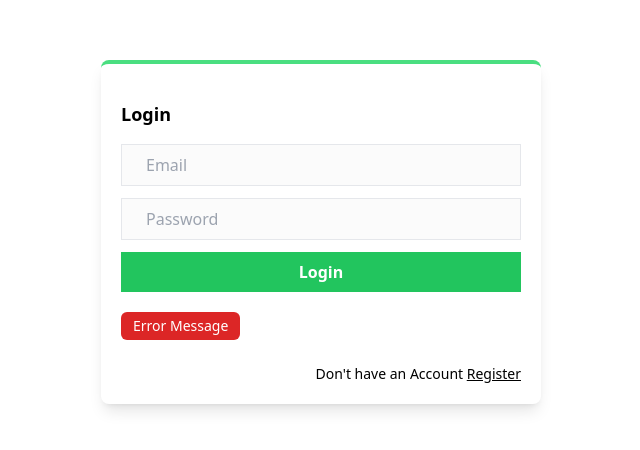
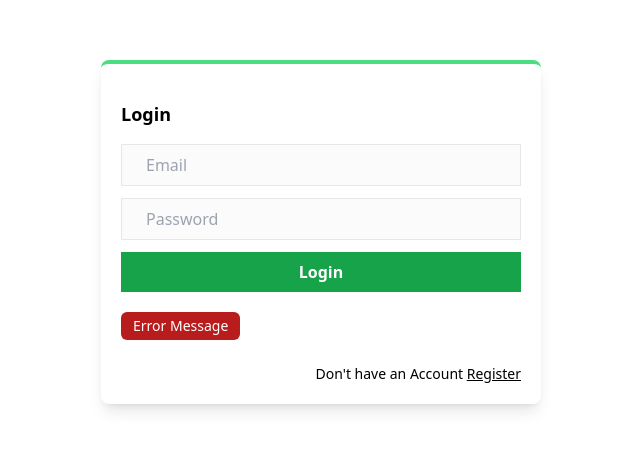
Before and after one commit to Rajnandini3847/Authentication, a Next.js app: page / in a window 1280 px wide. Shown: the part 168-618 px from the top of the page, without its empty margins (319-959 px from the left). Built offline with nearby package versions, Linux system fonts and the light colour scheme.

Commit message:
Updates in UI

```diff
--- a/src/components/LoginForm.jsx
+++ b/src/components/LoginForm.jsx
@@ -7,8 +7,8 @@ export default function LoginForm () {
                 <form className="flex flex-col gap-3">
                     <input type="text" placeholder="Email"/>
                     <input type="Password" placeholder="Password"/>
-                    <button className="bg-green-500 font-bold text-white cursor-pointer px-6 py-2">Login</button>
-                    <div className="bg-red-600 text-white w-fit text-sm rounded-md px-3 py-1 mt-2 ">Error Message</div>
+                    <button className="bg-green-600 font-bold text-white cursor-pointer px-6 py-2">Login</button>
+                    <div className="bg-red-700 text-white w-fit text-sm rounded-md px-3 py-1 mt-2 ">Error Message</div>
                     <Link className="text-sm text-right mt-3 " href={'/register'}>Don't have an Account <span className="underline">Register</span></Link>
                 </form>
             </div>
--- a/src/components/RegisterForm.jsx
+++ b/src/components/RegisterForm.jsx
@@ -8,7 +8,7 @@ export default function RegisterForm (){
                     <input type="text" placeholder="Full name"></input>
                     <input type="text" placeholder="Email"></input>
                     <input type="Password" placeholder="Password"></input>
-                    <button className="bg-green-600 cursor-pointer text-white py-2 px-6">Register</button>
+                    <button className="bg-green-600 cursor-pointer text-white py-2 px-6 font-bold">Register</button>
                     <div className="bg-red-700 w-fit text-white text-sm py-1 px-3 mt-3 rounded-md">
                         Error Message
                     </div>
```
